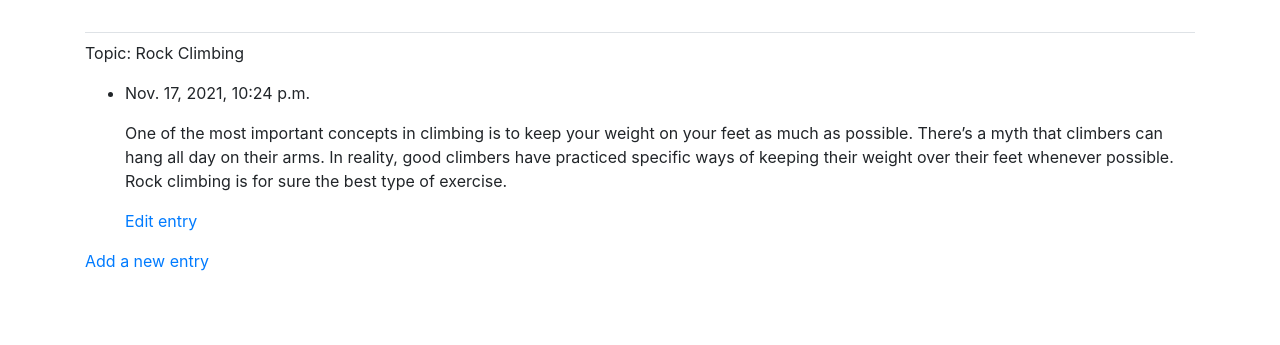
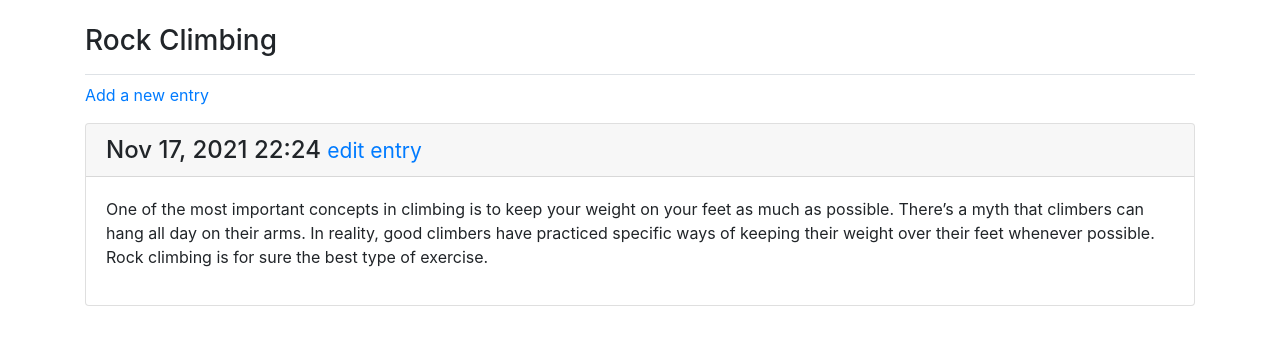
Before and after one commit to aherschend/Django, a Django app: page /topics/2/ in a window 1280 px wide. Shown: the part 58-403 px from the top of the page. Run offline with Django 3.2, Linux system fonts and the light colour scheme; a user stored in the database is signed in; data comes from the database, SQL or seed files in the repository; parts of the project's set-up code (start-up, migrations or seed data) failed here and were passed over; some libraries are stand-ins or nearby versions.

Commit message:
Formatted topic.html

```diff
--- a/MainApp/templates/mainapp/topic.html
+++ b/MainApp/templates/mainapp/topic.html
@@ -1,22 +1,27 @@
 {% extends "MainApp/base.html" %}
 
+{% block page_header %}
+<h3>{{ topic }}</h3>
+{% endblock page_header %}
+
 {% block content %}
-<p>Topic: {{ topic}}</p>
-
-<ul>
-    {% for e in entries %}
-    <li>
-        <p>{{e.date_added }}</p>
-        <p> {{e.text }}</p>
-        <a href="{% url 'MainApp:edit_entry' e.id %}"> Edit entry</a>
-    </li>
-    {% empty %}
-    <li> There are no entries for this topic yet. </li>
-    {% endfor %}
-</ul>
-
 <p>
     <a href = "{% url 'MainApp:new_entry' topic.id %}"> Add a new entry</a>
 </p>
 
-{% endblock content %} z
+{% for entry in entries %}
+<div class="card mb-3">
+    <h4 class="card-header">
+        {{ entry.date_added|date:'M d, Y H:i'}}
+        <small><a href="{% url 'MainApp:edit_entry' entry.id %}">
+            edit entry</a></small>
+    </h4>
+    <div class="card-body">
+        {{ entry.text|linebreaks }}
+    </div>
+</div>
+{% empty %}
+    <p>There are no entries for this topic yet.</p>
+{% endfor %}
+
+{% endblock content %}
```
